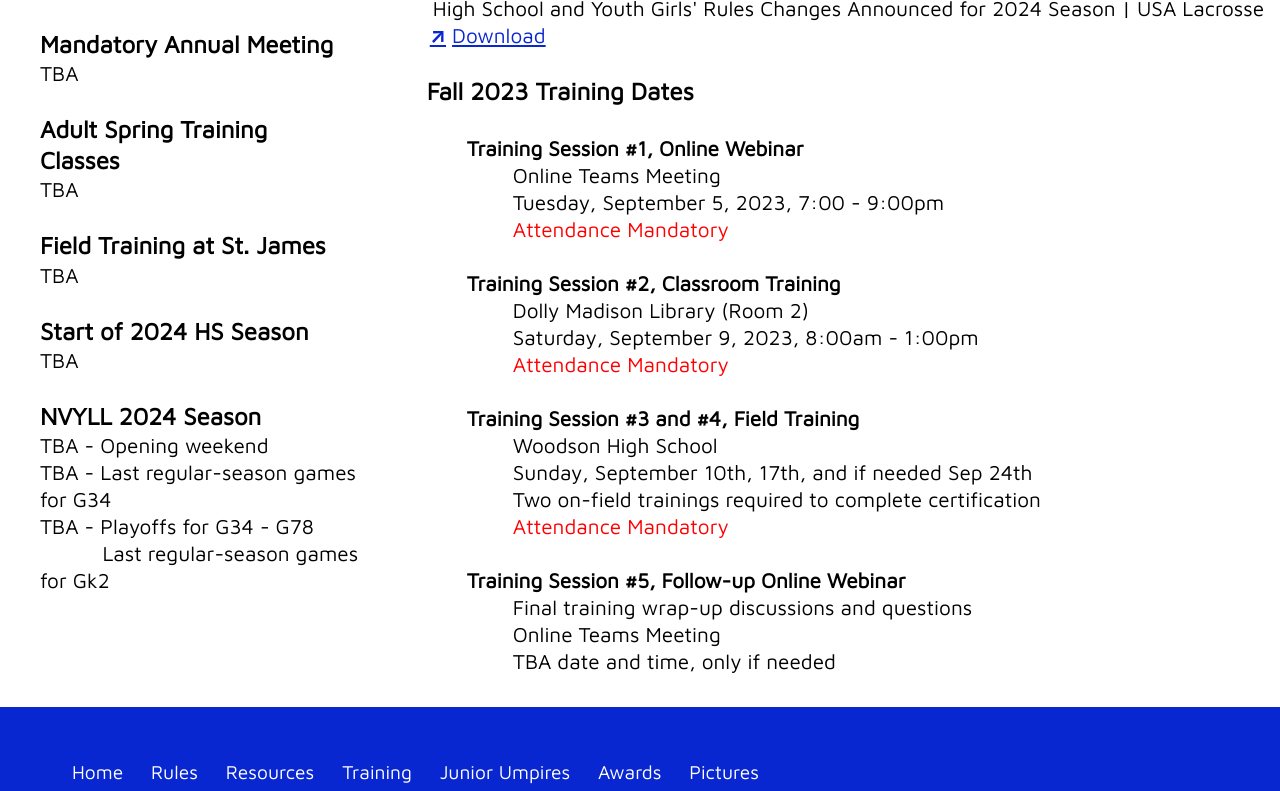
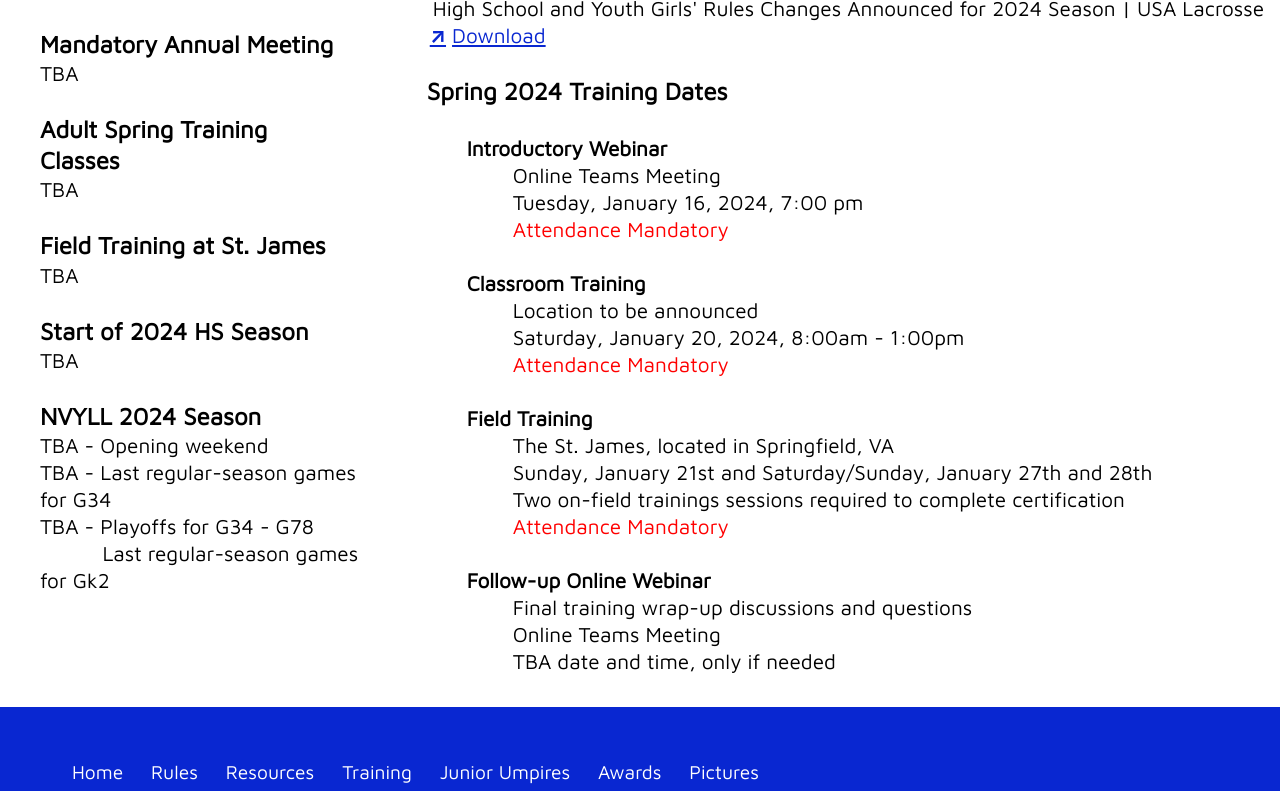
Before and after one commit to maflanig/WLUA, an Eleventy site: page src/index.md in a window 1280 px wide. Shown: the part 821-1612 px from the top of the page. Built offline with nearby package versions, Linux system fonts and the light colour scheme; Eleventy itself is replaced by a stand-in of ours; files that its build step writes are made by us from their sources.

Commit message:
spring 2024 training dates

```diff
--- a/src/_includes/layouts/index.html
+++ b/src/_includes/layouts/index.html
@@ -18,28 +18,28 @@ layout: layouts/base
              download>Download</a>
               </li>
          </p>
-         <li><h3>Fall 2023 Training Dates</li></h3>
+         <li><h3>Spring 2024 Training Dates</li></h3>
          <ul>
-          <li><h4> Training Session #1, Online Webinar</li></h4>
+          <li><h4> Introductory Webinar</li></h4>
             <ul>
               <li> Online Teams Meeting </li>
-              <li> Tuesday, September 5, 2023, 7:00 - 9:00pm</li>
+              <li> Tuesday, January 16, 2024, 7:00 pm</li>
               <li style="color:red"> Attendance Mandatory</li>
             </ul>
-          <li><h4> Training Session #2, Classroom Training</li></h4>
+          <li><h4> Classroom Training </li></h4>
             <ul>
-              <li> Dolly Madison Library (Room 2) </li>
-              <li> Saturday, September 9, 2023, 8:00am - 1:00pm</li>
+              <li> Location to be announced</li>
+              <li> Saturday, January 20, 2024, 8:00am - 1:00pm</li>
               <li style="color:red"> Attendance Mandatory</li>
             </ul>
-          <li><h4> Training Session #3 and #4, Field Training</li></h4>
+          <li><h4> Field Training</li></h4>
             <ul>
-              <li> Woodson High School </li>
-              <li> Sunday, September 10th, 17th, and if needed Sep 24th</li>
-              <li> Two on-field trainings required to complete certification </li>
+              <li> The St. James, located in Springfield, VA </li>
+              <li> Sunday, January 21st and Saturday/Sunday, January 27th and 28th</li>
+              <li> Two on-field trainings sessions required to complete certification </li>
               <li style="color:red"> Attendance Mandatory</li>
             </ul>
-          <li><h4> Training Session #5, Follow-up Online Webinar</li></h4>
+          <li><h4> Follow-up Online Webinar</li></h4>
             <ul>
               <li> Final training wrap-up discussions and questions</li>
               <li> Online Teams Meeting </li>
```
